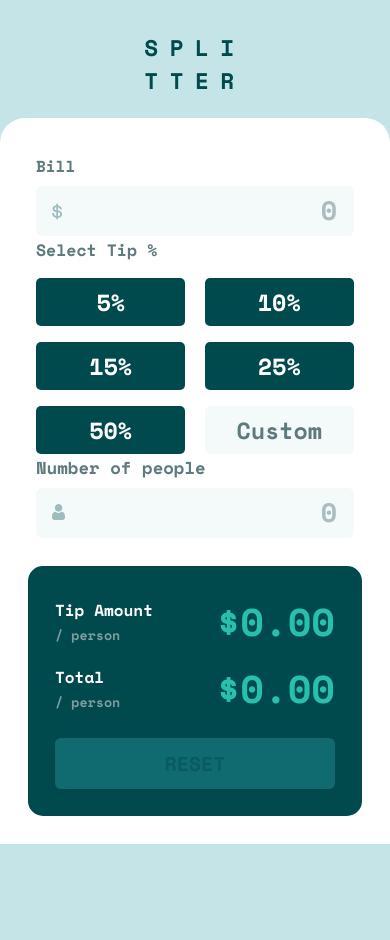
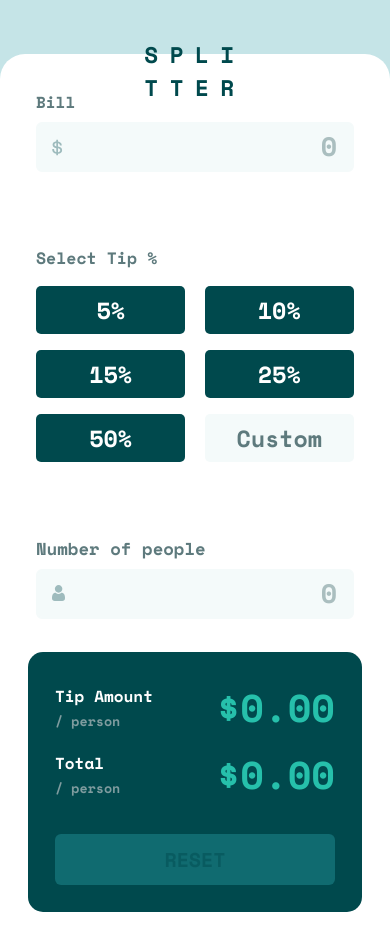
Before and after one commit to LucasVerasAquino/Tip-calculator, a plain HTML site: page index.html in a window 390 px wide. Before the commit the page ends 844 px from the top, so only its background shows below. Drawn offline with nearby package versions, Linux system fonts and the light colour scheme.

Commit message:
Ajustes CSS

```diff
--- a/script.js
+++ b/script.js
@@ -203,4 +203,4 @@ resetButton.addEventListener("click", () => {
 });
 
 //Não permitir casas decimais no input de pessoas
-//Fazer o botão de reset funcionar
+//Regex para entrada somente de número nos inputs
--- a/style.css
+++ b/style.css
@@ -345,14 +345,13 @@ input[type="number"]::-webkit-outer-spin-button {
 }
 
 /* MOBILE */
-@media (max-width: 420px) {
+@media (max-width: 416px) {
     .container {
-        height: 100vh;
+        height: 940px;
         display: flex;
         align-items: center;
         justify-content: end;
         flex-direction: column;
-        position: relative;
     }
 
     .tittle {
@@ -360,8 +359,7 @@ input[type="number"]::-webkit-outer-spin-button {
         letter-spacing: 11.5px;
         font-weight: bold;
         color: hsl(183, 100%, 15%);
-        position: absolute;
-        top: 31px;
+        top: 38px;
     }
 
     .main-card {
@@ -371,8 +369,9 @@ input[type="number"]::-webkit-outer-spin-button {
         justify-content: center;
         align-items: center;
         width: 100vw;
-        height: 86vh;
+        height: 105vh;
         padding: 28px;
+        margin-top: 0px;
         border-top-left-radius: 25px;
         border-top-right-radius: 25px;
         border-bottom-left-radius: 0;
@@ -383,14 +382,14 @@ input[type="number"]::-webkit-outer-spin-button {
         height: 100%;
         width: 100%;
         margin-right: 0px;
-        margin-bottom: 20px;
+        margin-bottom: 25px;
     }
 
     .left-side-card {
         width: 100%;
         display: flex;
         flex-direction: column;
-        justify-content: space-between;
+        gap: 25px;
         height: 100%;
         padding: 8px;
     }
@@ -453,7 +452,7 @@ input[type="number"]::-webkit-outer-spin-button {
         background-color: hsl(183, 100%, 15%);
         width: 100%;
         padding: 27px;
-        height: 250px;
+        height: 260px;
         border-radius: 15px;
     }
 
```
